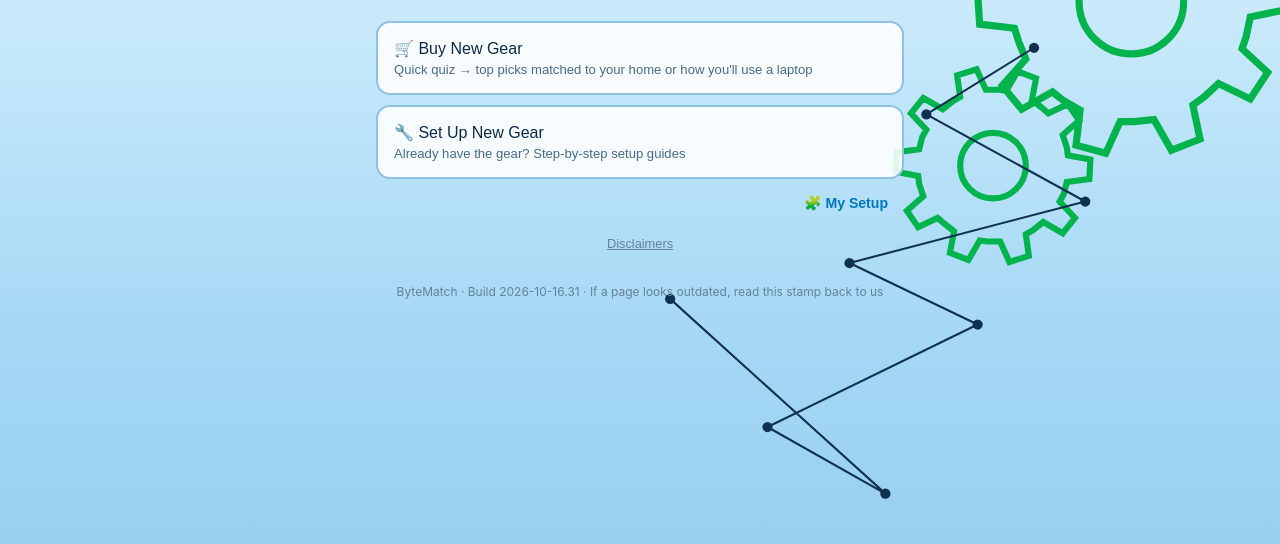
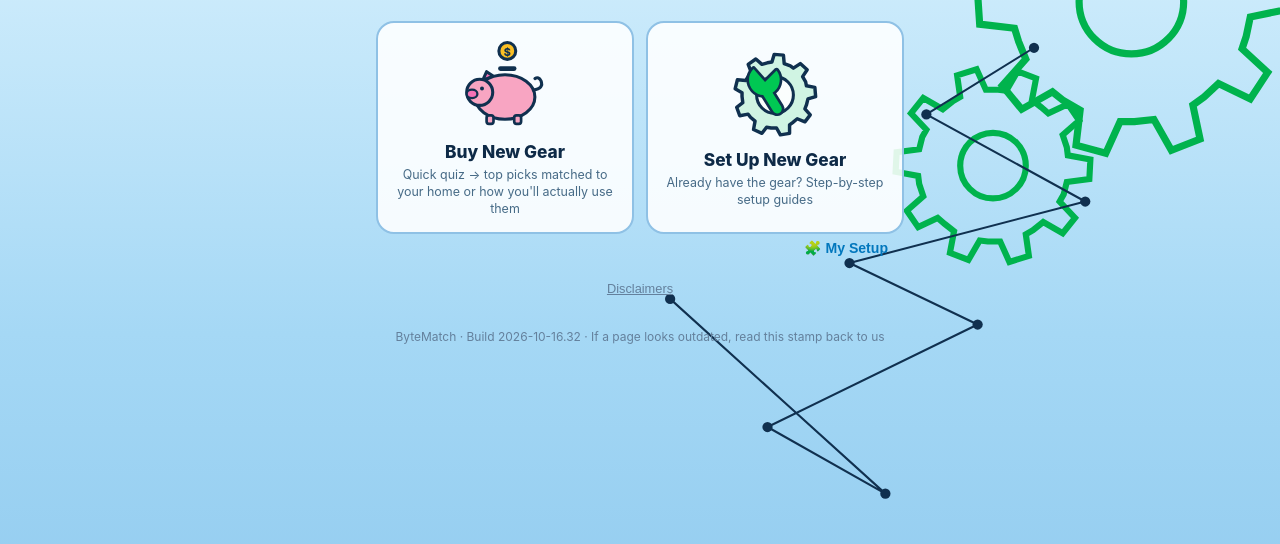
Before and after one commit to buschcaleb-design/ModemMatch, a plain HTML site: page index.html in a window 1280 px wide. Shown: the part 106-650 px from the top of the page. Drawn offline with Linux system fonts and the light colour scheme; no server answers.

Commit message:
Build 2026-10-16.32: build stamp + asset versions to .32

```diff
--- a/index.html
+++ b/index.html
@@ -4,20 +4,40 @@
 <meta charset="utf-8">
 <meta name="viewport" content="width=device-width, initial-scale=1, viewport-fit=cover">
 <title>ByteMatch — Buy the right gear, set it up right</title>
-<link rel="stylesheet" href="/assets/site.css?v=2026-10-16.31">
+<link rel="stylesheet" href="/assets/site.css?v=2026-10-16.32">
 </head>
 <body>
 <div class="wrap">
   <div id="home">
     <h1>Byte<span class="accent">Match</span></h1>
     <p class="sub">Buy the right gear — and set it up. Networking gear that kills the rental fee, plus laptops and desktops matched to how you'll actually use them.</p>
-    <button class="opt" onclick="chooseFlow('buy')">🛒 Buy New Gear<small>Quick quiz → top picks matched to your home or how you'll use a laptop</small></button>
-    <button class="opt" onclick="chooseFlow('setup')">🔧 Set Up New Gear<small>Already have the gear? Step-by-step setup guides</small></button>
+    <div class="hero-grid">
+      <button class="hero-card" onclick="chooseFlow('buy')"><svg class="hero-art" viewBox="0 0 120 120" aria-hidden="true">
+<circle cx="63" cy="13" r="11" fill="#fbbf24" stroke="#10304f" stroke-width="4"/>
+<text x="63" y="19" text-anchor="middle" font-size="14" font-weight="800" fill="#10304f">$</text>
+<rect x="51" y="33" width="24" height="6" rx="3" fill="#10304f"/>
+<path d="M31 51 l5 -11 l9 6 z" fill="#f472b6" stroke="#10304f" stroke-width="4" stroke-linejoin="round"/>
+<ellipse cx="60" cy="73" rx="39" ry="29" fill="#f8a5c2" stroke="#10304f" stroke-width="4"/>
+<circle cx="27" cy="67" r="17" fill="#f8a5c2" stroke="#10304f" stroke-width="4"/>
+<ellipse cx="17" cy="69" rx="7" ry="5.5" fill="#f472b6" stroke="#10304f" stroke-width="3"/>
+<circle cx="30" cy="62" r="2.6" fill="#10304f"/>
+<path d="M97 64 q14 -2 10 -12 q-3 -6 -8 -3" fill="none" stroke="#10304f" stroke-width="4" stroke-linecap="round"/>
+<rect x="36" y="97" width="9" height="11" rx="3" fill="#f8a5c2" stroke="#10304f" stroke-width="3.5"/>
+<rect x="72" y="97" width="9" height="11" rx="3" fill="#f8a5c2" stroke="#10304f" stroke-width="3.5"/>
+</svg><span class="hero-title">Buy New Gear</span><small>Quick quiz → top picks matched to your home or how you'll actually use them</small></button>
+      <button class="hero-card" onclick="chooseFlow('setup')"><svg class="hero-art" viewBox="0 0 120 120" aria-hidden="true">
+<path d="M101,73 L99,78 L106,86 L99,95 L89,91 L83,96 L79,99 L79,110 L67,112 L62,103 L55,103 L49,102 L43,110 L32,105 L34,94 L28,89 L25,85 L14,87 L10,76 L18,70 L17,62 L17,57 L8,52 L11,40 L22,41 L26,34 L29,30 L25,20 L35,13 L43,20 L50,18 L56,17 L59,7 L71,8 L72,19 L80,22 L84,25 L93,19 L102,27 L96,36 L100,43 L101,48 L112,50 L113,62 L103,65 Z" fill="#00c853" fill-opacity=".16" stroke="#10304f" stroke-width="4.5" stroke-linejoin="round"/>
+<circle cx="60" cy="60" r="24" fill="#ffffff" fill-opacity=".9" stroke="#10304f" stroke-width="4"/>
+<g stroke="#10304f" stroke-width="7" stroke-linejoin="round" fill="none"><path d="M47 43 L32 26 A20 20 0 1 0 62 28 Z"/><rect x="50" y="48" width="12" height="38" rx="6" transform="rotate(-32 56 67)"/></g>
+<g fill="#00c853"><path d="M47 43 L32 26 A20 20 0 1 0 62 28 Z"/><rect x="50" y="48" width="12" height="38" rx="6" transform="rotate(-32 56 67)"/></g>
+</svg><span class="hero-title">Set Up New Gear</span><small>Already have the gear? Step-by-step setup guides</small></button>
+    </div>
   </div>
   <div id="flow-pick" style="display:none"></div>
   <div id="isp-pick" style="display:none"></div>
   <div id="quiz" style="display:none">
     <div class="progress"><i id="bar" style="width:20%"></i></div>
+    <div id="scene-slot"></div>
     <div id="steps"></div>
   </div>
   <div id="results" style="display:none"></div>
@@ -29,11 +49,11 @@
   <div id="disclaimers" style="display:none"></div>
   <div id="setupbtn-wrap"><button id="setupbtn" onclick="openMySetup()">🧩 My Setup</button></div>
   <button class="discbtn" onclick="openDisclaimers()">Disclaimers</button>
-  <p class="buildstamp">ByteMatch &middot; Build 2026-10-16.31 &middot; If a page looks outdated, read this stamp back to us</p>
+  <p class="buildstamp">ByteMatch &middot; Build 2026-10-16.32 &middot; If a page looks outdated, read this stamp back to us</p>
 </div>
-<script src="/assets/app-core.js?v=2026-10-16.31"></script>
-<script src="/assets/app-computers.js?v=2026-10-16.31"></script>
-<script src="/assets/app-guides.js?v=2026-10-16.31"></script>
-<script src="/assets/app-pairing.js?v=2026-10-16.31"></script>
+<script src="/assets/app-core.js?v=2026-10-16.32"></script>
+<script src="/assets/app-computers.js?v=2026-10-16.32"></script>
+<script src="/assets/app-guides.js?v=2026-10-16.32"></script>
+<script src="/assets/app-pairing.js?v=2026-10-16.32"></script>
 </body>
 </html>
```
